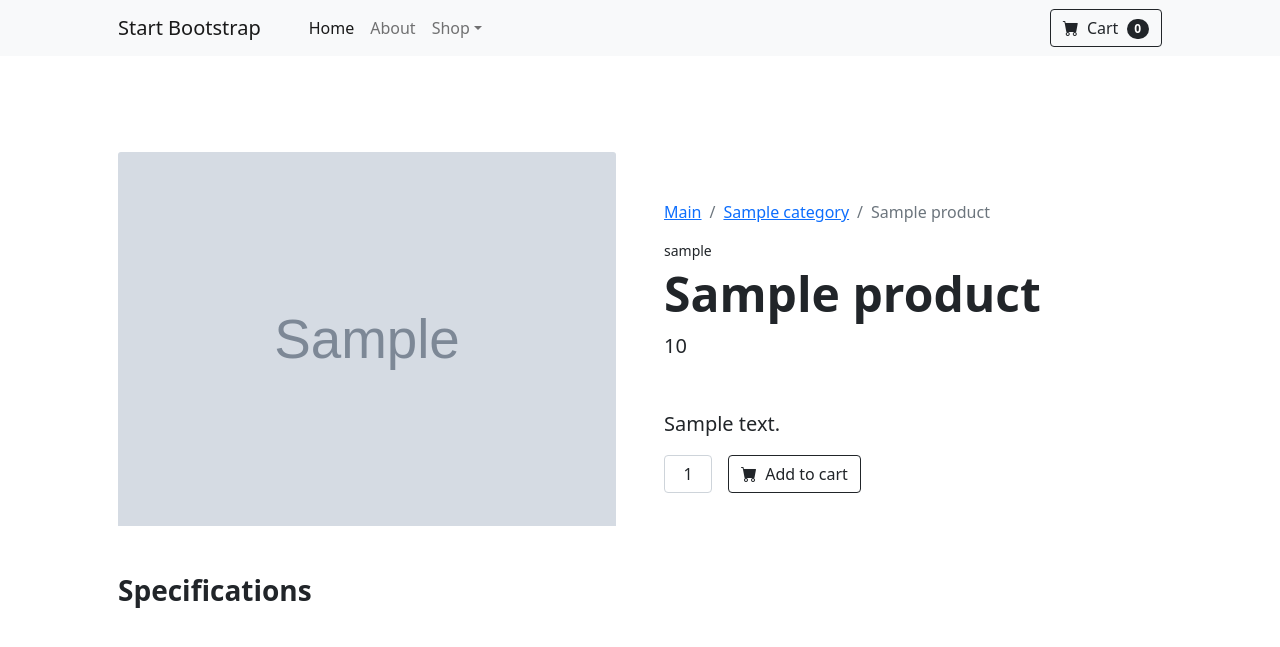
After one commit to deadstrike-slv/DjangoTestShop, a Django app: template mainapp/templates/product_detail.html in a window 1280 px wide. The commit adds this page. Shown: the top 647 px of the page. Run offline with Django 3.2, Linux system fonts and the light colour scheme; the template is opened without the code that fills it: most values are stand-ins (such as "Sample title", 1, 10 or a date in 2020); grey boxes marked "Sample" are stand-in pictures.

Commit message:
Created specification templates, urls Fix: rename 'rma' to 'ram' in models QoA: region comments

```diff
--- a/mainapp/templates/base.html
+++ b/mainapp/templates/base.html
@@ -57,6 +57,7 @@
     </div>
 </nav>
 <!-- Header-->
+{% block header %}
 <header class="bg-dark py-5">
     <div class="container px-4 px-lg-5 my-5">
         <div class="text-center text-white">
@@ -65,9 +66,11 @@
         </div>
     </div>
 </header>
+{% endblock header %}
 <!-- Section-->
 <section class="py-5">
     <div class="container px-4 px-lg-5 mt-5">
+        {% block content %}
         <div class="row gx-4 gx-lg-5 row-cols-2 row-cols-md-3 row-cols-xl-4 justify-content-center">
             <div class="col mb-5">
                 <div class="card h-100">
@@ -269,12 +272,14 @@
                     </div>
                 </div>
             </div>
+
         </div>
+        {% endblock content %}
     </div>
 </section>
 <!-- Footer-->
-<footer class="py-5 bg-dark">
-    <div class="container"><p class="m-0 text-center text-white">Copyright &copy; Your Website 2021</p></div>
+<footer class="py-5 bg-dark>
+    <div class=" container"><p class="m-0 text-center text-white">Copyright &copy; Your Website 2021</p></div>
 </footer>
 <!-- Bootstrap core JS-->
 <script src="https://cdn.jsdelivr.net/npm/bootstrap@5.0.1/dist/js/bootstrap.bundle.min.js"></script>
--- /dev/null
+++ b/mainapp/templates/product_detail.html
@@ -0,0 +1,49 @@
+{% extends 'base.html' %}
+
+{% block header %}
+{% endblock header %}
+
+{% block content %}
+<div class="row gx-4 gx-lg-5 align-items-center">
+    <div class="col-md-6"><img alt="{{ product.title }} - image" class="card-img-top mb-5 mb-md-0"
+                               src="{{ product.image.url }}"></div>
+    <div class="col-md-6">
+        <nav aria-label="breadcrumb" class="mt-3">
+            <ol class="breadcrumb">
+                <li class="breadcrumb-item"><a href="{% url 'base' %}">Main</a></li>
+                <li class="breadcrumb-item"><a href="#">{{ product.category.name }}</a></li>
+                <li aria-current="page" class="breadcrumb-item active">{{ product.title }}</li>
+            </ol>
+        </nav>
+
+        <div class="small mb-1"> {{ product.slug }}</div>
+        <h1 class="display-5 fw-bolder">{{ product.title }}</h1>
+        <div class="fs-5 mb-5">
+            <!--
+            TODO if offer
+            <span class="text-decoration-line-through">$45.00</span>
+            -->
+            <span>{{ product.price}}</span>
+        </div>
+        <p class="lead">{{ product.description }}</p>
+        <div class="d-flex">
+            <input class="form-control text-center me-3" id="inputQuantity" style="max-width: 3rem" type="num"
+                   value="1">
+            <button class="btn btn-outline-dark flex-shrink-0" type="button">
+                <i class="bi-cart-fill me-1"></i>
+                Add to cart
+            </button>
+        </div>
+    </div>
+    <div class="col-md-12 mt-5">
+        <h3 class="fw-bolder">Specifications</h3>
+        {% if product.category.slug == 'notebooks' %}
+        {% include 'notebook_specification.html' %}
+        {% endif %}
+        {% if product.category.slug == 'smartphones' %}
+        {% include 'smartphone_specification.html' %}
+        {% endif %}
+    </div>
+</div>
+
+{% endblock content %}
--- a/mainapp/urls.py
+++ b/mainapp/urls.py
@@ -1,7 +1,8 @@
 from django.urls import path
 
-from .views import test_view
+from .views import test_view, ProductDetailView
 
 urlpatterns = [
-    path('', test_view, name='base')
+    path('', test_view, name='base'),
+    path('products/<str:ct_model>/<str:slug>', ProductDetailView.as_view(), name='product_detail'),
 ]
```
Also changed, not shown: mainapp/models.py (+20 -2 lines), mainapp/templates/notebook_specification.html (added, +32 -0 lines), mainapp/templates/smartphone_specification.html (added, +40 -0 lines), mainapp/views.py (+22 -0 lines).
